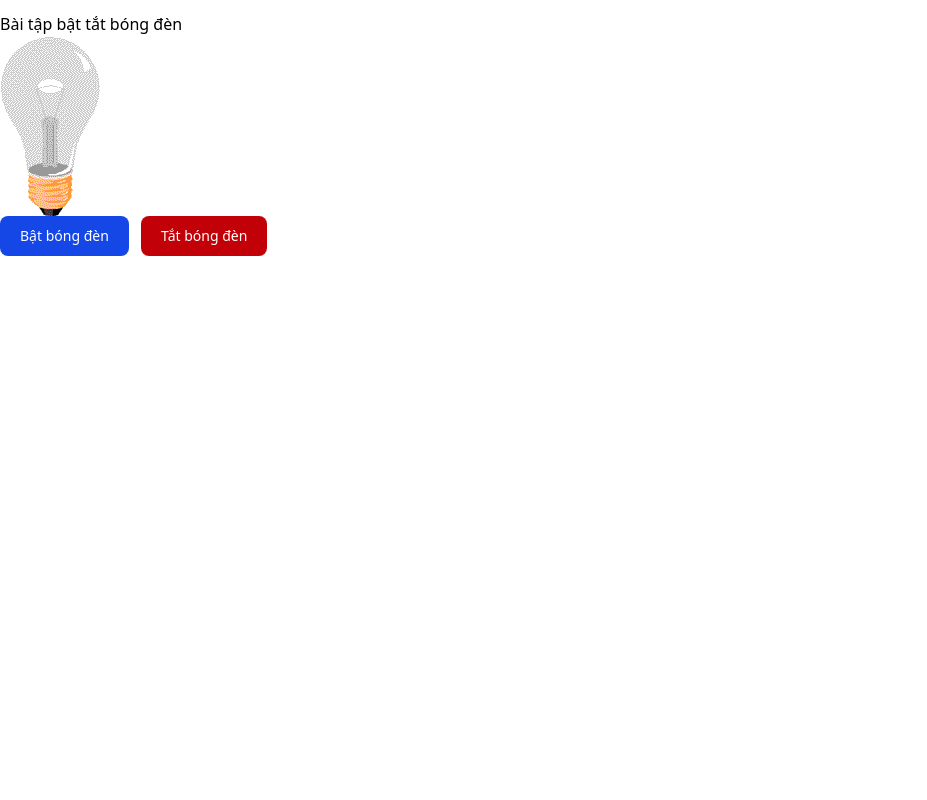
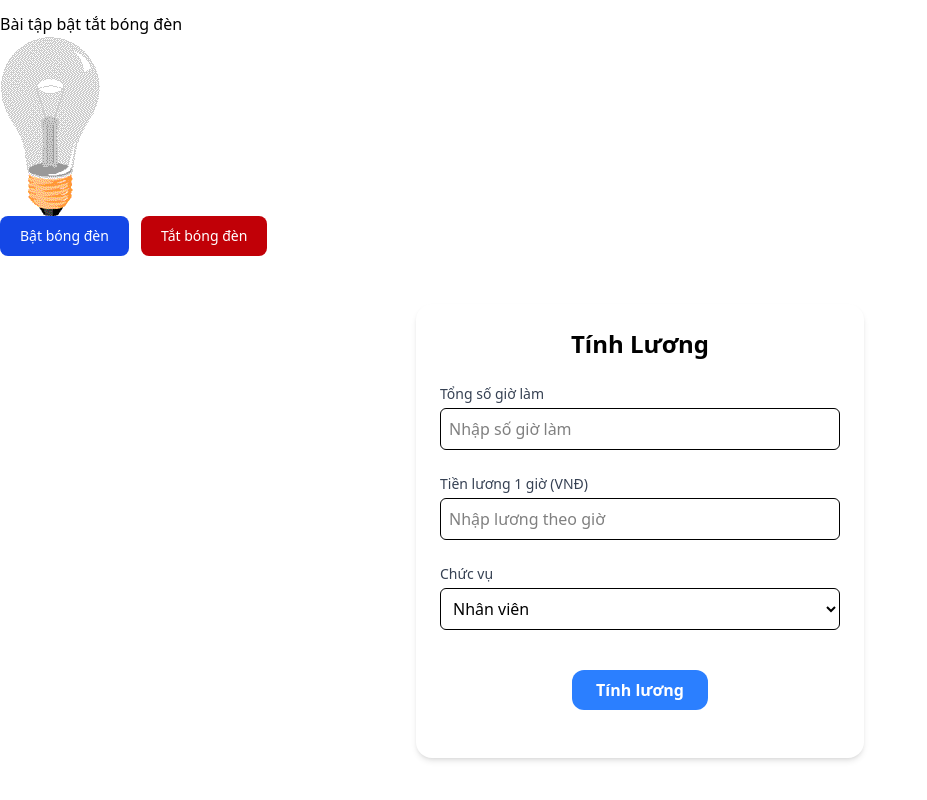
Before and after one commit to AnnThanhh/bcs16_js, a plain HTML site: page index.html in a window 1280 px wide. Shown: the part 827-1627 px from the top of the page, without its empty margins (0-927 px from the left). Before the commit the page ends 1091 px from the top, so only its background shows below. Drawn offline with nearby package versions, Linux system fonts and the light colour scheme.

Commit message:
buổi 2

```diff
--- a/index.html
+++ b/index.html
@@ -50,7 +50,7 @@
 
     <div class="container mx-auto mt-5">
       <h3>Bài tập bật tắt bóng đèn</h3>
-      <img src="./img/pic_bulboff.gif" alt="" id="bongDen"/>
+      <img src="./img/pic_bulboff.gif" alt="" id="bongDen" />
       <button
         class="text-white bg-blue-700 hover:bg-blue-800 focus:ring-4 focus:ring-blue-300 font-medium rounded-lg text-sm px-5 py-2.5 me-2 mb-2 dark:bg-blue-600 dark:hover:bg-blue-700 focus:outline-none dark:focus:ring-blue-800"
         id="btnBat"
@@ -65,6 +65,66 @@
       </button>
     </div>
 
+    <div
+      class="max-w-md mx-auto mt-10 p-6 bg-white rounded-2xl shadow-md space-y-6"
+    >
+      <h1 class="text-2xl font-bold text-center">Tính Lương</h1>
+
+      <div>
+        <label for="hours" class="block text-sm font-medium text-gray-700"
+          >Tổng số giờ làm</label
+        >
+        <input
+          type="number"
+          id="hours"
+          class="mt-1 block w-full p-2 border rounded-md focus:outline-none focus:ring focus:border-blue-300"
+          placeholder="Nhập số giờ làm"
+        />
+      </div>
+
+      <div>
+        <label for="hourlyRate" class="block text-sm font-medium text-gray-700"
+          >Tiền lương 1 giờ (VNĐ)</label
+        >
+        <input
+          type="number"
+          id="hourlyRate"
+          class="mt-1 block w-full p-2 border rounded-md focus:outline-none focus:ring focus:border-blue-300"
+          placeholder="Nhập lương theo giờ"
+        />
+      </div>
+
+      <div>
+        <label for="position" class="block text-sm font-medium text-gray-700"
+          >Chức vụ</label
+        >
+        <select
+          id="position"
+          class="mt-1 block w-full p-2 border rounded-md focus:outline-none focus:ring focus:border-blue-300"
+        >
+          <option value="Nhân viên">Nhân viên</option>
+          <option value="Trưởng phòng">Trưởng phòng</option>
+          <option value="Giám đốc">Giám đốc</option>
+        </select>
+      </div>
+
+      <div class="text-center">
+        <button
+          id="calculateBtn"
+          class="mt-4 px-6 py-2 bg-blue-500 text-white font-semibold rounded-xl hover:bg-blue-600"
+        >
+          Tính lương
+        </button>
+      </div>
+
+      <div
+        id="result"
+        class="text-center text-lg font-medium text-green-600"
+      ></div>
+    </div>
+
+
+    <br><br><br><br><br><br><br><br><br><br>
     <!-- <script>
       //code bên javascript bên trong
       //lệnh xuất
--- a/js_2.js
+++ b/js_2.js
@@ -53,3 +53,41 @@ bongDen.onmouseenter = function () {
 bongDen.onmouseleave = function () {
   bongDen.src = "./img/pic_bulboff.gif";
 };
+
+//yêu cầu: làm bài tập tính lương thực hiện chức năng tính lương của người dùng
+/**
+ * bước 1: thực hiện xử lý tạo sự kiện click cho button
+ * bước 2: lấy giá trị nhập từ người dùng thông qua dom và gắn vào biến (ví dụ: let a = document.getElementById("id").value) => giá trị sẽ được lấy từ ô input của người dùng thông qua id và gắn vào biến
+ * bước 3: thực hiện tính toán tổng lương = lương 1 giờ * tổng giờ làm
+ * bước 4: in kết quả ra màn hình ở div#result thông qua innerhtml với nội dung là "chức vụ" với "tổng số giờ làm" có lương là "tổng lương" (ví dụ document.getElementById("result").innerHTML = `nội dung....`)
+ *
+ */
+
+document.getElementById("calculateBtn").onclick = function () {
+  console.log("click");
+  //input
+  const tongGio = Number(document.getElementById("hours").value);
+  const luong1Gio = Number(document.getElementById("hourlyRate").value);
+  const chucVu = document.getElementById("position").value;
+
+  //process
+  let tongLuong = 0;
+  tongLuong = tongGio * luong1Gio;
+
+  //output
+  document.getElementById(
+    "result"
+  ).innerHTML = `${chucVu} có tổng ${tongGio} giờ làm với tổng lương là ${tongLuong.toLocaleString(
+    "vi-VN",
+    { style: "currency", currency: "VND" }
+  )}`;
+};
+
+
+let number = 45;
+
+let firstDigit = Math.floor(number / 10); // 4
+let secondDigit = number % 10; // 5
+
+console.log(firstDigit); // 4
+console.log(secondDigit); // 5
```
